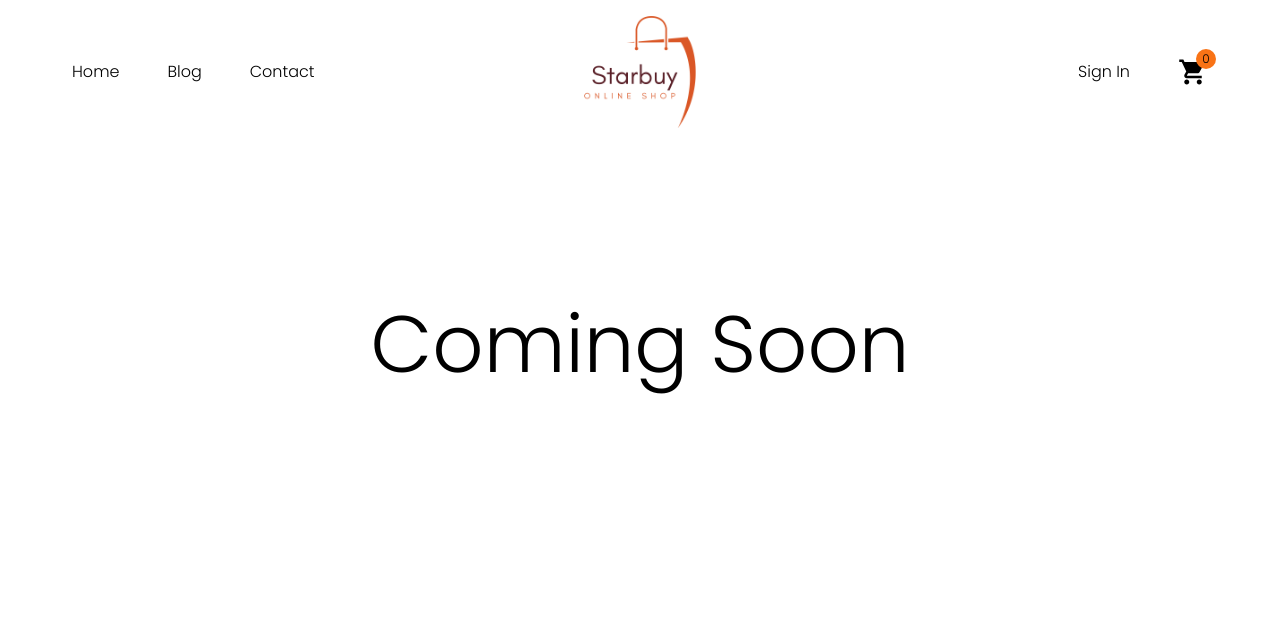
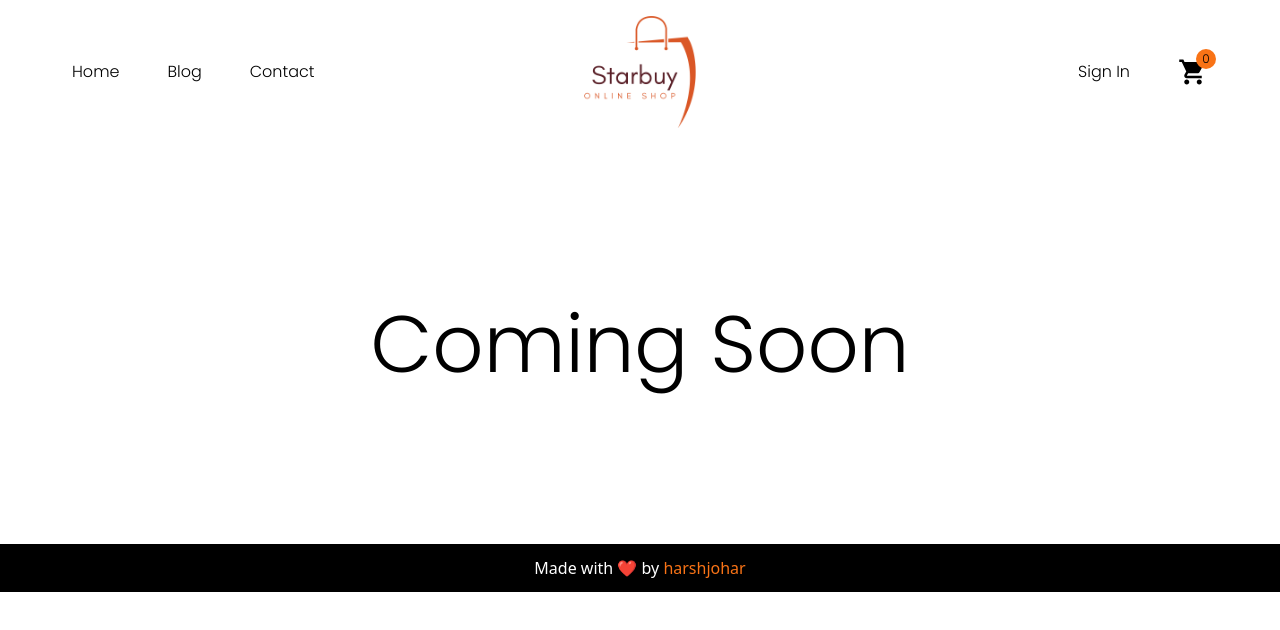
Before and after one commit to harshjohar/starbuy, a Next.js app: page /blog in a window 1280 px wide. Shown: the top 630 px of the page. Built offline with nearby package versions, Linux system fonts and the light colour scheme; no server answers.

Commit message:
product ready

```diff
--- /dev/null
+++ b/components/common/Footer.tsx
@@ -0,0 +1,16 @@
+import React from "react";
+
+function Footer() {
+    return (
+        <div className="w-full bg-black text-white text-center py-3">
+            <p>
+                Made with ❤️ by{" "}
+                <span className="text-orange-500">
+                    <a href="https://github.com/harshjohar">harshjohar</a>
+                </span>
+            </p>
+        </div>
+    );
+}
+
+export default Footer;
--- a/components/layout/Layout.tsx
+++ b/components/layout/Layout.tsx
@@ -1,4 +1,5 @@
 import React, { ReactNode } from 'react'
+import Footer from '../common/Footer'
 import Header from '../common/Header'
 
 function Layout({ children }: { children: ReactNode }) {
@@ -6,6 +7,7 @@ function Layout({ children }: { children: ReactNode }) {
     <div className='h-screen w-screen overflow-y-scroll scrollbar-hide flex flex-col'>
         <Header />
         {children}
+        <Footer />
     </div>
   )
 }
```
Also changed, not shown: 1 other file (tests, documents, lock files or other folders).
